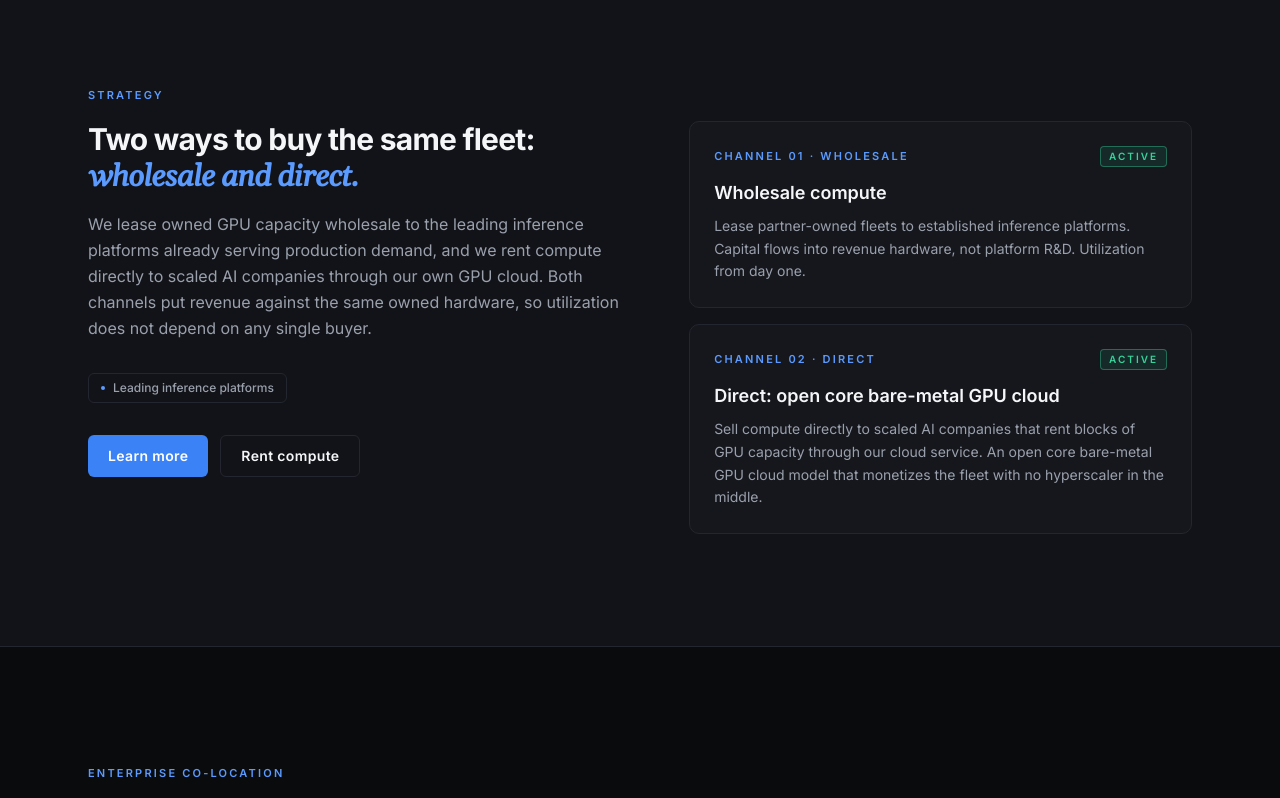
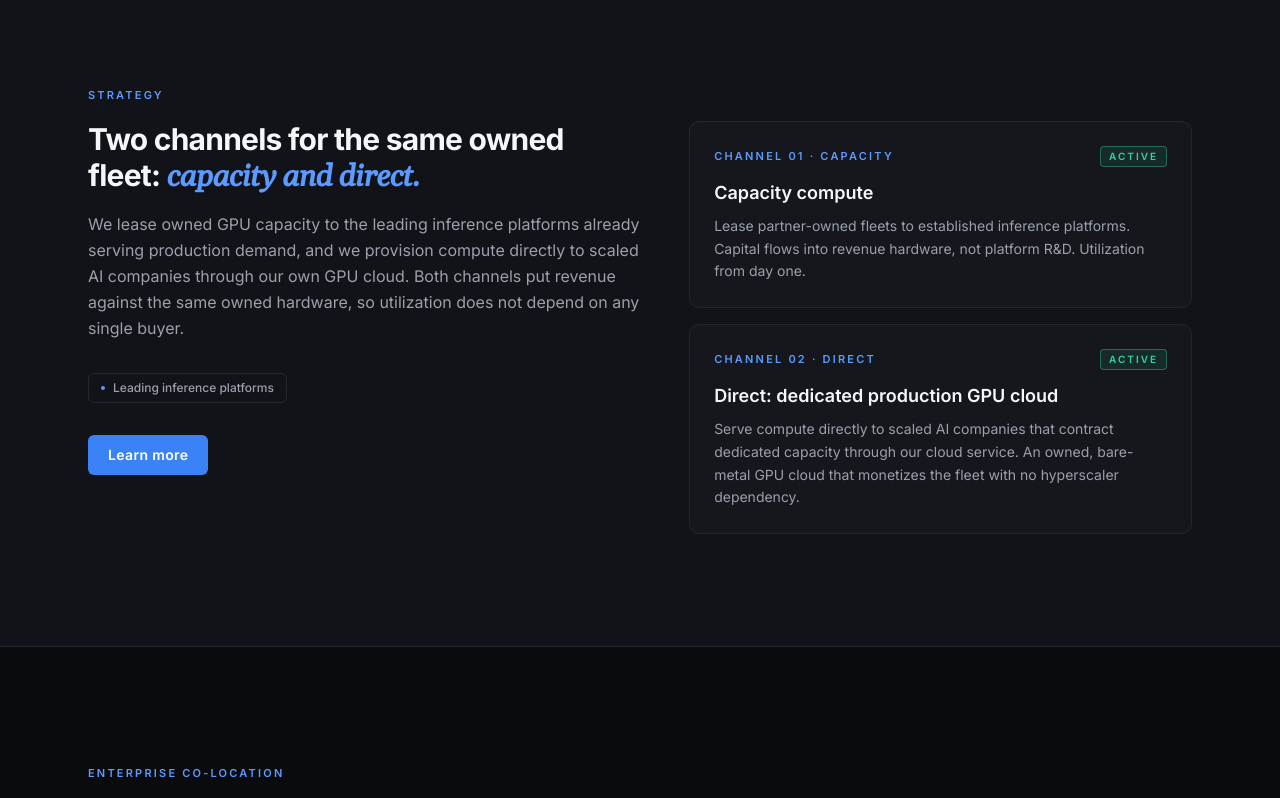
Before and after one commit to chanman33/northecho.com, a Next.js app: page / in a window 1280 px wide. Shown: the part 1400-2198 px from the top of the page. Built offline with nearby package versions, Linux system fonts and the light colour scheme.

Commit message:
Update HomePage content to clarify service offerings; replace "Rent Compute" with "Access the fleet" and adjust terminology from "Wholesale" to "Capacity" for better alignment with product strategy. Enhance descriptions for improved understanding of GPU cloud services.

```diff
--- a/app/page.tsx
+++ b/app/page.tsx
@@ -69,7 +69,6 @@ const INVEST_MAILTO = "mailto:invest@northecho.com";
 // Customer-facing product site and inboxes.
 const CLOUD_SITE = "https://northecho.ai";
 const COLOCATION_MAILTO = "mailto:colocation@northecho.com";
-const CLOUD_MAILTO = "mailto:cloud@northecho.com";
 
 export default function HomePage() {
   return (
@@ -97,8 +96,7 @@ export default function HomePage() {
             target="_blank"
             rel="noopener noreferrer"
           >
-
-            Rent Compute
+            Access the fleet
           </Button>
         </div>
       </header>
@@ -183,14 +181,14 @@ export default function HomePage() {
         <div className="grid gap-12 lg:grid-cols-[1.1fr_1fr]">
           <div>
             <h2 className="text-3xl font-bold tracking-tight text-ink">
-              Two ways to buy the same fleet:{" "}
+              Two channels for the same owned fleet:{" "}
               <span className="font-serif italic text-accent-bright">
-                wholesale and direct.
+                capacity and direct.
               </span>
             </h2>
             <p className="mt-4 text-base leading-relaxed text-ink-muted">
-              We lease owned GPU capacity wholesale to the leading inference
-              platforms already serving production demand, and we rent compute
+              We lease owned GPU capacity to the leading inference platforms
+              already serving production demand, and we provision compute
               directly to scaled AI companies through our own GPU cloud. Both
               channels put revenue against the same owned hardware, so
               utilization does not depend on any single buyer.
@@ -207,20 +205,17 @@ export default function HomePage() {
               >
                 Learn more
               </Button>
-              <Button variant="secondary" href={CLOUD_MAILTO}>
-                Rent compute
-              </Button>
             </div>
           </div>
 
           <div className="space-y-4">
             <div className="rounded-card border border-canvas-border bg-canvas-panel p-6">
               <div className="mb-3 flex items-center justify-between">
-                <span className="eyebrow">Channel 01 · Wholesale</span>
+                <span className="eyebrow">Channel 01 · Capacity</span>
                 <Badge tone="confirmed">Active</Badge>
               </div>
               <h3 className="mb-2 text-lg font-semibold text-ink">
-                Wholesale compute
+                Capacity compute
               </h3>
               <p className="text-sm leading-relaxed text-ink-muted">
                 Lease partner-owned fleets to established inference platforms.
@@ -235,13 +230,13 @@ export default function HomePage() {
                 <Badge tone="confirmed">Active</Badge>
               </div>
               <h3 className="mb-2 text-lg font-semibold text-ink">
-                Direct: open core bare-metal GPU cloud
+                Direct: dedicated production GPU cloud
               </h3>
               <p className="text-sm leading-relaxed text-ink-muted">
-                Sell compute directly to scaled AI companies that rent blocks
-                of GPU capacity through our cloud service. An open core bare-metal GPU
-                cloud model that monetizes the fleet with no
-                hyperscaler in the middle.
+                Serve compute directly to scaled AI companies that contract
+                dedicated capacity through our cloud service. An owned,
+                bare-metal GPU cloud that monetizes the fleet with no
+                hyperscaler dependency.
               </p>
             </div>
           </div>
```
